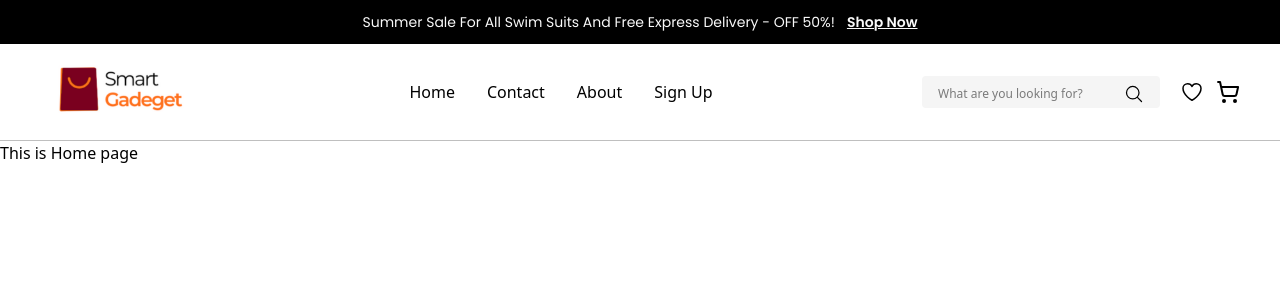
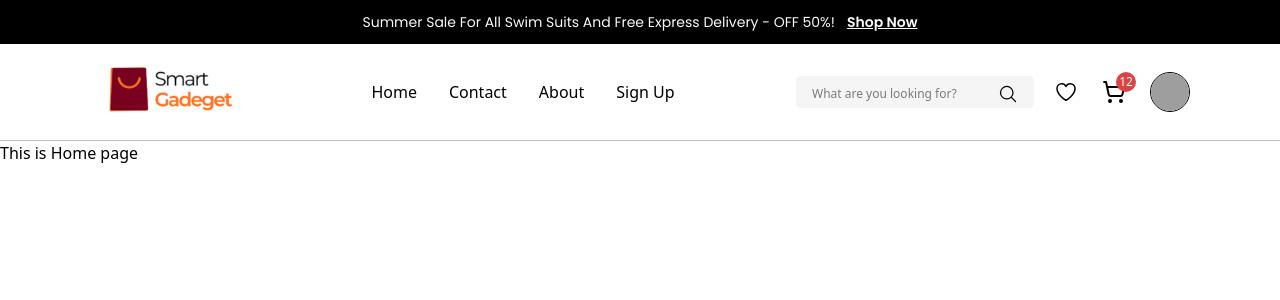
Before and after one commit to nayemalways/SmartGadegets, a React (Vite) app in the folder client/: page / in a window 1280 px wide. Shown: the top 300 px of the page. Built offline with nearby package versions, Linux system fonts and the light colour scheme; grey boxes are pictures that could not be loaded.

Commit message:
Dropdown created

```diff
--- a/client/index.html
+++ b/client/index.html
@@ -1,5 +1,5 @@
 <!doctype html>
-<html lang="en">
+<html lang="en" >
   <head>
     <meta charset="UTF-8" />
     <link rel="icon" type="image/svg+xml" href="./src/assets/images/title_icon.png" />
--- a/client/src/index.css
+++ b/client/src/index.css
@@ -4,6 +4,12 @@
 
 
  @import "tailwindcss";
+ @plugin "daisyui" {
+  themes: false;
+ }
+
+
+
 
  @theme {
   --font-display: "Satoshi", "sans-serif";
@@ -17,6 +23,7 @@
 }
 
 
+
   @layer base {
       * {
         margin: 0;
@@ -28,7 +35,7 @@
 
 @layer utilities {
   .container {
-    max-width: 1200px;
+    max-width: 1100px;
     width: 96%;
     margin: 0 auto;
   }
--- a/client/src/layout/Navbar.jsx
+++ b/client/src/layout/Navbar.jsx
@@ -1,51 +1,171 @@
-import React from 'react';
+import React, { useState, useEffect, useRef } from 'react';
 import { Link, NavLink } from 'react-router-dom';
-import logo from '../assets/images/logo.png'
+import logo from '../assets/images/logo.png';
 
 const Navbar = () => {
+  const cart = 12;
+
+  const [dropdownOpen, setDropdownOpen] = useState(false);
+
+
+  const dropdownHandler = () => {
+    setDropdownOpen(prev => !prev)
+  }
+
+  console.log(dropdownOpen);
+
+
   return (
-        <header className='border-b border-gray '>
+    <header className='border-b border-gray'>
+      {/* Top banner */}
       <section className='bg-secondary flex space-x-3 justify-center items-center py-3 max-sm:space-x-0 max-sm:ps-2'>
-                <p className='text-text-color inline-block text-sm font-normal font-poppins  max-sm:text-[12px] '>Summer Sale For All Swim Suits And Free Express Delivery - OFF 50%!</p>
-                <Link className='text-text-color text-sm font-semibold underline decoration-1 font-poppins max-sm:text-[12px]' to='/'>Shop Now</Link>
+        <p className='text-text-color text-sm font-normal font-poppins max-sm:text-[12px]'>
+          Summer Sale For All Swim Suits And Free Express Delivery - OFF 50%!
+        </p>
+        <Link className='text-text-color text-sm font-semibold underline font-poppins max-sm:text-[12px]' to='/'>
+          Shop Now
+        </Link>
       </section>
-            <nav className='container w-full flex justify-between items-center py-4'>
+
+      {/* Main Navbar */}
+      <nav className='container flex justify-between items-center py-4'>
+        {/* Logo */}
         <div className='w-40'>
           <Link to='/'>
             <img className='w-full shrink-0' src={logo} alt="Logo" />
           </Link>
         </div>
+
+        {/* Nav Links */}
         <ul className='flex space-x-8'>
-                    <li>
-                        <NavLink className='nav-links' to='/'>Home</NavLink>
+          <li><NavLink className='nav-links' to='/'>Home</NavLink></li>
+          <li><NavLink className='nav-links' to='/contact'>Contact</NavLink></li>
+          <li><NavLink className='nav-links' to='/about'>About</NavLink></li>
+          <li><NavLink className='nav-links' to='/register'>Sign Up</NavLink></li>
+        </ul>
+
+        {/* Search & Icons */}
+        <div className='flex items-center space-x-5'>
+          {/* Search */}
+          <div className='space-x-3 px-4 py-1 rounded bg-[#F5F5F5]'>
+            <input className='border-none outline-none text-[12px]' type="text" placeholder='What are you looking for?' />
+            <svg xmlns="http://www.w3.org/2000/svg" className="size-5 inline-block" fill="none" viewBox="0 0 24 24" stroke="currentColor">
+              <path strokeLinecap="round" strokeLinejoin="round" strokeWidth={1.5} d="m21 21-5.197-5.197m0 0A7.5 7.5 0 1 0 5.196 5.196a7.5 7.5 0 0 0 10.607 10.607Z" />
+            </svg>
+          </div>
+
+          {/* Icons */}
+          <div className='flex space-x-6'>
+            <Link to='/' className='self-center'>
+              <svg xmlns="http://www.w3.org/2000/svg" className="size-6" fill="none" viewBox="0 0 24 24" stroke="currentColor">
+                <path strokeLinecap="round" strokeLinejoin="round" strokeWidth={1.5} d="M21 8.25c0-2.485-2.099-4.5-4.688-4.5-1.935 0-3.597 1.126-4.312 2.733-.715-1.607-2.377-2.733-4.313-2.733C5.1 3.75 3 5.765 3 8.25c0 7.22 9 12 9 12s9-4.78 9-12Z" />
+              </svg>
+            </Link>
+
+            {/* Cart */}
+            <Link to='/' className="relative self-center">
+              <span className="absolute -top-2 -end-[10px] w-5 h-5 bg-primary text-white flex justify-center items-center rounded-full text-xs">
+                {cart}
+              </span>
+              <svg xmlns="http://www.w3.org/2000/svg" className="lucide lucide-shopping-cart size-6" fill="none" stroke="currentColor" strokeWidth="2" strokeLinecap="round" strokeLinejoin="round">
+                <circle cx="8" cy="21" r="1" />
+                <circle cx="19" cy="21" r="1" />
+                <path d="M2.05 2.05h2l2.66 12.42a2 2 0 002 1.58h9.78a2 2 0 001.95-1.57l1.65-7.43H5.12" />
+              </svg>
+            </Link>
+
+            {/* Profile Dropdown */}
+            <div>
+              <div className='w-10 h-10 border rounded-full flex justify-center items-center overflow-hidden cursor-pointer' onClick={dropdownHandler}>
+                <img className='w-full' src="https://i.pravatar.cc/30" alt="Profile_Icon" />
+              </div>
+               <ul className={`absolute right-20 w-56 rounded-lg bg-gray-900/90 backdrop-blur-xl shadow-lg duration-300 ${dropdownOpen ? "opacity-100":"opacity-0"}`}>
+                  <li className='hover:bg-gray-800 px-4 py-3 space-x-3 border-b border-gray-800'>
+                    <svg
+                      className="inline w-5 text-gray-300"
+                      fill="none"
+                      stroke="currentColor"
+                      strokeLinecap="round"
+                      strokeLinejoin="round"
+                      strokeWidth="2"
+                      viewBox="0 0 24 24"
+                      xmlns="http://www.w3.org/2000/svg">
+                      <path d="M19 21v-2a4 4 0 0 0-4-4H9a4 4 0 0 0-4 4v2" />
+                      <circle cx="12" cy="7" r="4" />
+                    </svg>
+                    <Link to='/' className='text-gray-200'>Manage My Account</Link>
                   </li>
-                    <li>
-                        <NavLink className='nav-links' to='/contact'>Contact</NavLink>
+                  <li className='hover:bg-gray-800 px-4 py-3 space-x-3 border-b border-gray-800'>
+                    <svg
+                      className="inline w-5 text-gray-300"
+                      fill="none"
+                      stroke="currentColor"
+                      strokeLinecap="round"
+                      strokeLinejoin="round"
+                      strokeWidth="2"
+                      viewBox="0 0 24 24"
+                      xmlns="http://www.w3.org/2000/svg">
+                      <path d="M6 2L3 6v14a2 2 0 0 0 2 2h14a2 2 0 0 0 2-2V6l-3-4z" />
+                      <line x1="3" y1="6" x2="21" y2="6" />
+                      <path d="M16 10a4 4 0 0 1-8 0" />
+                    </svg>
+                    <Link to='/' className='text-gray-200'>My Order</Link>
                   </li>
-                    <li>
-                        <NavLink className='nav-links' to='/about'>About</NavLink>
+                  <li className='hover:bg-gray-800 px-4 py-3 space-x-3 border-b border-gray-800'>
+                     <svg
+                        xmlns="http://www.w3.org/2000/svg"
+                        width={24}
+                        height={24}
+                        viewBox="0 0 24 24"
+                        fill="none"
+                        stroke="currentColor"
+                        strokeWidth={2}
+                        strokeLinecap="round"
+                        strokeLinejoin="round"
+                        className="lucide lucide-circle-x-icon lucide-circle-x inline w-5 text-gray-300"
+                      >
+                        <circle cx={12} cy={12} r={10} />
+                        <path d="M15 9l-6 6M9 9l6 6" />
+                      </svg>
+                    <Link to='/' className='text-gray-200'>My Cancellations</Link>
                   </li>
-                    <li>
-                        <NavLink className='nav-links' to='/register'>Sign Up</NavLink>
+                  <li className='hover:bg-gray-800 px-4 py-3 space-x-3 border-b border-gray-800'>
+                    <svg
+                      xmlns="http://www.w3.org/2000/svg"
+                      width={24}
+                      height={24}
+                      viewBox="0 0 24 24"
+                      fill="none"
+                      stroke="currentColor"
+                      strokeWidth={2}
+                      strokeLinecap="round"
+                      strokeLinejoin="round"
+                      className="lucide lucide-star-icon lucide-star inline w-5 text-gray-300"
+                    >
+                    <path d="M11.525 2.295a.53.53 0 01.95 0l2.31 4.679a2.123 2.123 0 001.595 1.16l5.166.756a.53.53 0 01.294.904l-3.736 3.638a2.123 2.123 0 00-.611 1.878l.882 5.14a.53.53 0 01-.771.56l-4.618-2.428a2.122 2.122 0 00-1.973 0L6.396 21.01a.53.53 0 01-.77-.56l.881-5.139a2.122 2.122 0 00-.611-1.879L2.16 9.795a.53.53 0 01.294-.906l5.165-.755a2.122 2.122 0 001.597-1.16z" />
+                  </svg>
+                    <Link to='/' className='text-gray-200'>My Reviews</Link>
+                  </li>
+                  <li className='hover:bg-gray-800 px-4 py-3 space-x-3'>
+                    <svg
+                      className="inline w-5 text-gray-300 rotate-180"
+                      fill="none"
+                      stroke="currentColor"
+                      strokeLinecap="round"
+                      strokeLinejoin="round"
+                      strokeWidth="2"
+                      viewBox="0 0 24 24"
+                      xmlns="http://www.w3.org/2000/svg">
+                      <path d="M9 21H5a2 2 0 0 1-2-2V5a2 2 0 0 1 2-2h4" />
+                      <polyline points="16 17 21 12 16 7" />
+                      <line x1="21" y1="12" x2="9" y2="12" />
+                    </svg>
+                    <Link to='/' className='text-gray-200'>Logout</Link>
                   </li>
                 </ul>
+            </div>
 
-                <div className='flex items-center space-x-5'>
-                    <div className='space-x-3 px-4 py-1 rounded bg-[#F5F5F5]'>
-                        <input className='inline-block border-none outline-none text-[12px]' type="text" name="search" id="search" placeholder='What are you looking for?' />
-                        <svg  xmlns="http://www.w3.org/2000/svg" fill="none" viewBox="0 0 24 24" strokeWidth={1.5} stroke="currentColor" className="size-5 inline-block">
-                            <path strokeLinecap="round" strokeLinejoin="round" d="m21 21-5.197-5.197m0 0A7.5 7.5 0 1 0 5.196 5.196a7.5 7.5 0 0 0 10.607 10.607Z" />
-                        </svg>
-                    </div>
-                    <div className='flex space-x-3'>
-                        <Link to='/'>
-                            <svg xmlns="http://www.w3.org/2000/svg" fill="none" viewBox="0 0 24 24" strokeWidth={1.5} stroke="currentColor" className="size-6">
-                                <path strokeLinecap="round" strokeLinejoin="round" d="M21 8.25c0-2.485-2.099-4.5-4.688-4.5-1.935 0-3.597 1.126-4.312 2.733-.715-1.607-2.377-2.733-4.313-2.733C5.1 3.75 3 5.765 3 8.25c0 7.22 9 12 9 12s9-4.78 9-12Z" />
-                            </svg>
-                        </Link>
-                        <Link to='/'>
-                            <svg xmlns="http://www.w3.org/2000/svg" width="24" height="24" viewBox="0 0 24 24" fill="none" stroke="currentColor" stroke-width="2" stroke-linecap="round" stroke-linejoin="round" class="lucide lucide-shopping-cart-icon lucide-shopping-cart"><circle cx="8" cy="21" r="1"/><circle cx="19" cy="21" r="1"/><path d="M2.05 2.05h2l2.66 12.42a2 2 0 0 0 2 1.58h9.78a2 2 0 0 0 1.95-1.57l1.65-7.43H5.12"/></svg>
-                        </Link>
+            {/* End Profile */}
           </div>
         </div>
       </nav>
--- /dev/null
+++ b/package.json
@@ -0,0 +1,5 @@
+{
+  "dependencies": {
+    "daisyui": "^5.0.43"
+  }
+}
```
Also changed, not shown: 1 other file (tests, documents, lock files or other folders). Lines whose indentation alone changed are shown as unchanged.
